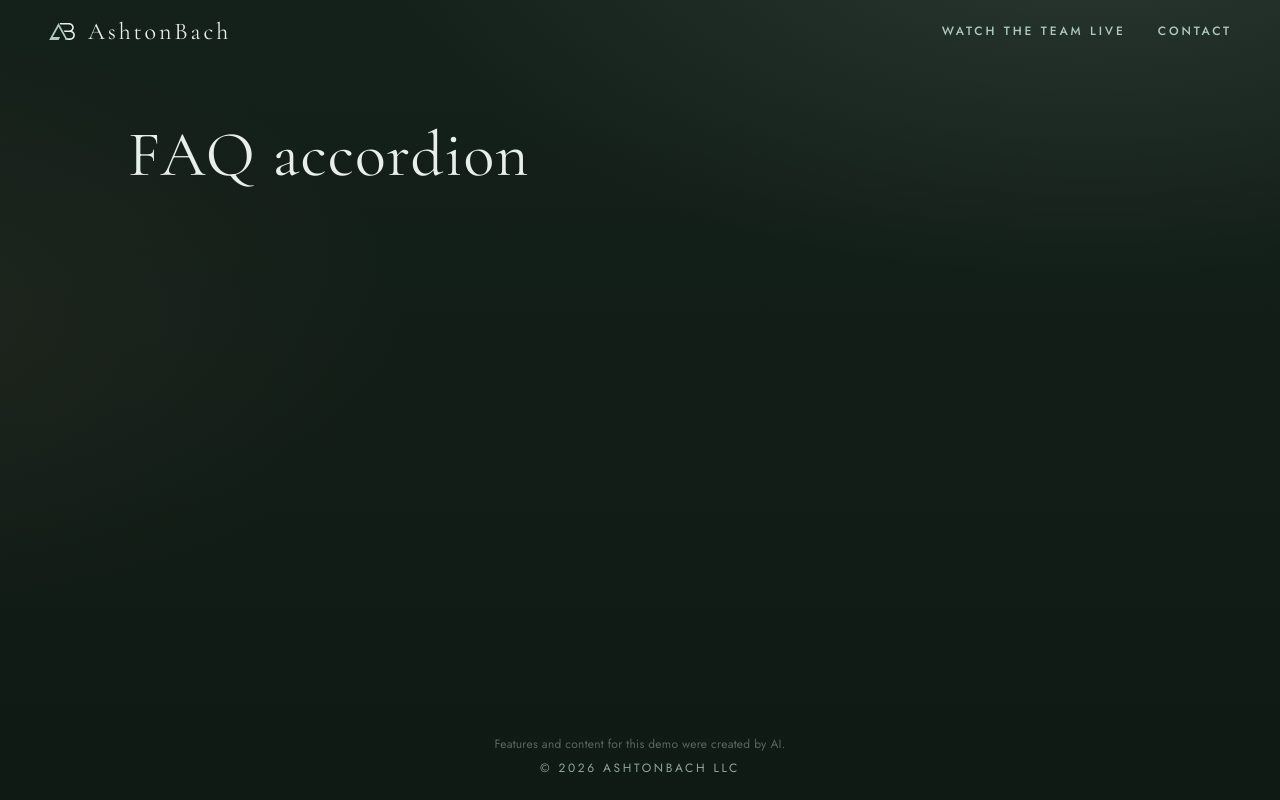
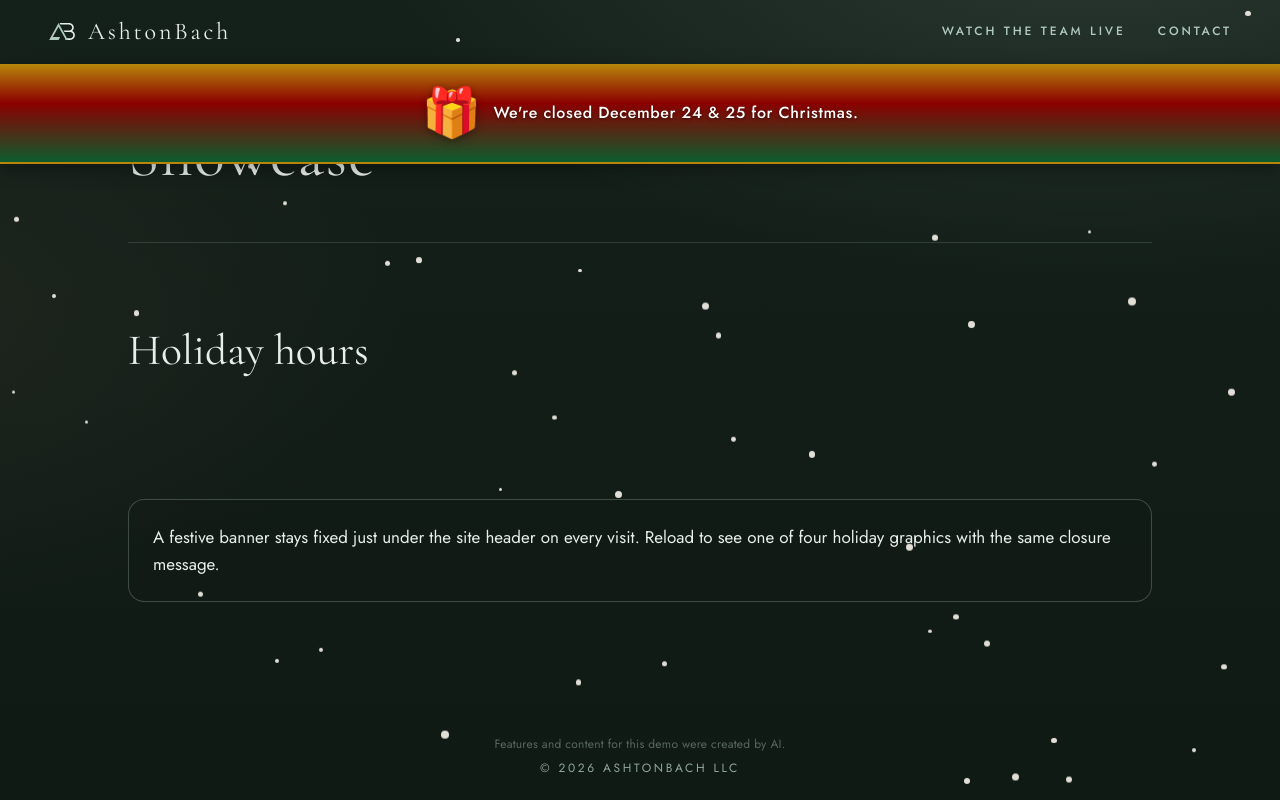
Before and after one commit to ashtonbach/agent-showcase, a Next.js app: page / in a window 1280 px wide. Built offline with nearby package versions, Linux system fonts and the light colour scheme.

Commit message:
Feature: Your request (Author: Alder)

```diff
--- a/app/lab/current.json
+++ b/app/lab/current.json
@@ -1 +1 @@
-{"slug":"faq-accordion"}
+{"slug":"custom-1792388090"}
--- /dev/null
+++ b/app/lab/custom-1792388090/index.tsx
@@ -0,0 +1,86 @@
+"use client";
+
+import { useEffect, useState } from "react";
+
+const CLOSED = "We're closed December 24 & 25 for Christmas.";
+
+const BANNERS = [
+  { art: "🎄", bg: "linear-gradient(90deg,#8b0000 0%,#0d5c2e 50%,#b8860b 100%)" },
+  { art: "⭐", bg: "repeating-linear-gradient(45deg,#0d5c2e,#0d5c2e 12px,#8b0000 12px,#8b0000 24px)" },
+  { art: "🎁", bg: "linear-gradient(180deg,#b8860b 0%,#8b0000 40%,#0d5c2e 100%)" },
+  { art: "❄", bg: "radial-gradient(circle at 20% 50%,#b8860b 0 8px,transparent 9px),radial-gradient(circle at 60% 50%,#8b0000 0 6px,transparent 7px),#0d5c2e" },
+];
+
+type Flake = { id: number; left: number; delay: number; dur: number; size: number };
+
+export default function Lab() {
+  const [pick, setPick] = useState(0);
+  const [flakes, setFlakes] = useState<Flake[]>([]);
+
+  useEffect(() => {
+    setPick(Math.floor(Math.random() * BANNERS.length));
+    const next: Flake[] = [];
+    for (let i = 0; i < 48; i++) {
+      next.push({
+        id: i,
+        left: Math.random() * 100,
+        delay: Math.random() * 2,
+        dur: 1.2 + Math.random() * 1.4,
+        size: 3 + Math.random() * 5,
+      });
+    }
+    setFlakes(next);
+  }, []);
+
+  const b = BANNERS[pick];
+
+  return (
+    <section data-lab="custom-1792388090" aria-labelledby="lab-xmas-h">
+      <h2 id="lab-xmas-h">Holiday hours</h2>
+      <div className="lab-banner-spacer" aria-hidden="true" />
+      <div
+        className="lab-xmas-banner"
+        role="status"
+        style={{ background: b.bg }}
+      >
+        <span className="lab-xmas-art" aria-hidden="true">{b.art}</span>
+        <p className="lab-xmas-msg">{CLOSED}</p>
+      </div>
+      <div className="lab-snow" aria-hidden="true">
+        {flakes.map((f) => (
+          <span
+            key={f.id}
+            className="lab-flake"
+            style={{
+              left: `${f.left}%`,
+              animationDelay: `${f.delay}s`,
+              animationDuration: `${f.dur}s`,
+              width: `${f.size}px`,
+              height: `${f.size}px`,
+            }}
+          />
+        ))}
+      </div>
+      <div className="lab-card">
+        <p>
+          A festive banner stays fixed just under the site header on every visit. Reload to see
+          one of four holiday graphics with the same closure message.
+        </p>
+      </div>
+      <style>{`
+        [data-lab="custom-1792388090"]{position:relative;width:min(720px,100%);margin:8px auto 56px;color:var(--mist,#F2EFE6)}
+        [data-lab="custom-1792388090"] h2{font-family:var(--serif);font-weight:400;font-size:30px;margin:0 0 16px;color:var(--mist)}
+        .lab-banner-spacer{height:min(100px,18vw);max-height:100px}
+        .lab-xmas-banner{position:fixed;top:var(--header-h,64px);left:0;right:0;z-index:18;display:flex;align-items:center;justify-content:center;gap:12px;max-height:100px;height:min(100px,18vw);padding:8px 16px;box-sizing:border-box;border-bottom:2px solid rgba(184,134,11,.65);box-shadow:0 4px 16px rgba(0,0,0,.35)}
+        .lab-xmas-art{font-size:clamp(28px,8vw,48px);line-height:1;filter:drop-shadow(0 2px 4px rgba(0,0,0,.4))}
+        .lab-xmas-msg{margin:0;font-family:var(--sans);font-size:clamp(13px,3.4vw,16px);font-weight:500;letter-spacing:.04em;text-align:center;color:#fff;text-shadow:0 1px 3px rgba(0,0,0,.55);max-width:min(640px,92vw)}
+        .lab-snow{pointer-events:none;position:fixed;inset:0;z-index:10;overflow:hidden}
+        .lab-flake{position:absolute;top:-12px;background:rgba(242,239,230,.92);border-radius:50%;animation:lab-fall linear infinite}
+        @keyframes lab-fall{to{transform:translateY(110vh)}}
+        .lab-card{border:1px solid rgba(176,203,188,.28);border-radius:16px;padding:24px;background:rgba(18,26,22,.35)}
+        .lab-card p{margin:0;line-height:1.55;color:#E8EEE9}
+        @media (prefers-reduced-motion:reduce){.lab-flake{animation:none;opacity:.35}}
+      `}</style>
+    </section>
+  );
+}
--- a/app/page.tsx
+++ b/app/page.tsx
@@ -1,3 +1,4 @@
+import Lab from "./lab/custom-1792388090";
 import { readDemoKey, demoTitle } from "./demo-name";
 const demoKey = readDemoKey();
 const demoName = demoTitle();
@@ -5,7 +6,7 @@ export default function Page() {
   return (
     <div className="page-stack">
       <h1 className="demo-title" data-i18n={demoKey}>{demoName}</h1>
-      {/* lab:slot */}
+      <Lab /> {/* lab:slot */}
     </div>
   );
 }
```
